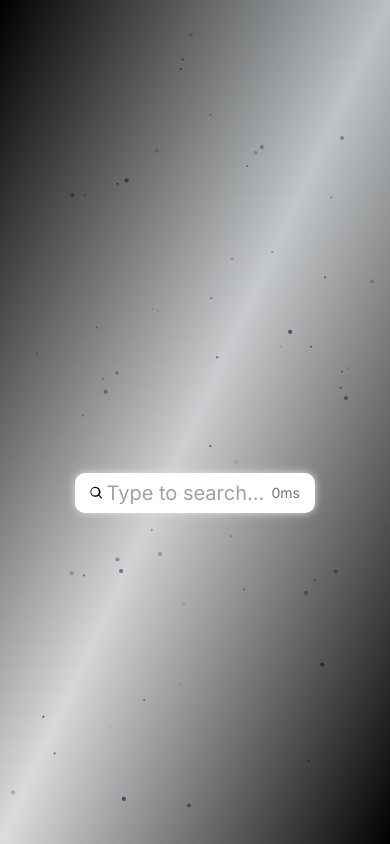
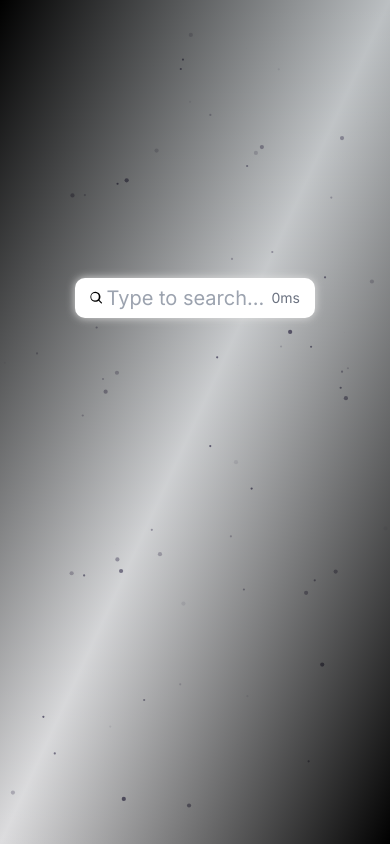
Before and after one commit to TuresCode/vercel_nextjs_postgres, a Next.js app: page / in a window 390 px wide. Built offline with nearby package versions, Linux system fonts and the light colour scheme.

Commit message:
margin bottom increased

```diff
--- a/app/components/SearchBar.css
+++ b/app/components/SearchBar.css
@@ -6,6 +6,7 @@
     box-shadow: 0px 0px 8px #ddd;
     display: flex;
     align-items: center;
+    margin-bottom: 400px;
 
 }
 
@@ -14,7 +15,6 @@
     .input-wrapper {
         width: 120%;
         justify-content: center; /* Center align on small screens */
-        margin-bottom: 10px; /* Add some spacing between elements */
         font-size: 0.875rem; /* Decrease font size on small screens */
     }
 }
```
